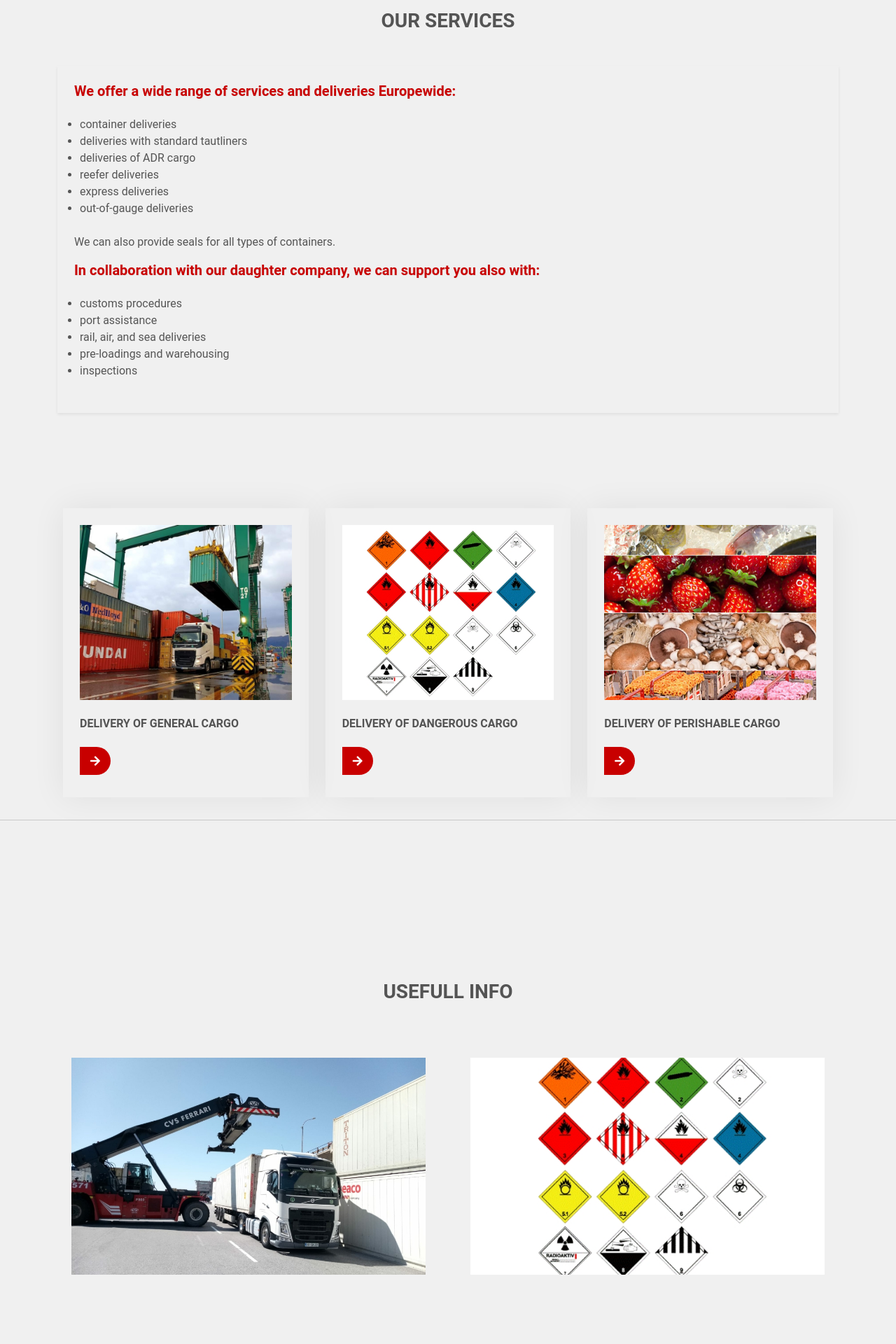
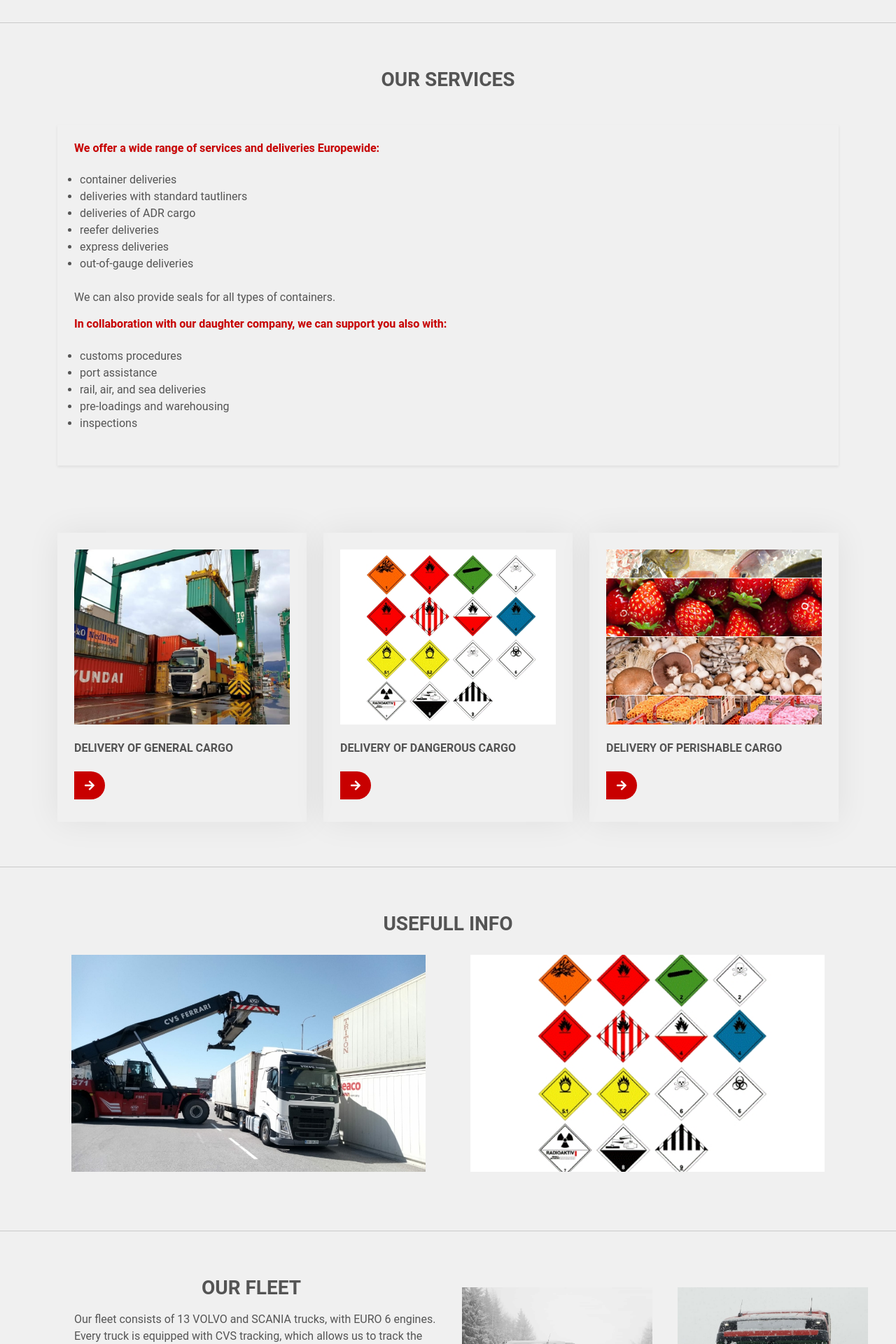
Before and after one commit to amtechweb/le-log, a Flask app: page / in a window 1280 px wide. Shown: the part 2556-4476 px from the top of the page at 70% size. Run offline with Flask 2, Linux system fonts and the light colour scheme; some libraries are stand-ins or nearby versions.

Commit message:
updated version

```diff
--- a/static/css/style.css
+++ b/static/css/style.css
@@ -1,3 +1,5 @@
+
+
 :root {
     --primary: #FF3E41;
     --secondary: #51CFED;
@@ -173,6 +175,20 @@ overflow: hidden;
 
 /* Header */
 @media (max-width: 768px) {
+#carousel-text p,#carousel-text2 p{
+font-size:16px !important;
+font-weight:bold !important;
+}
+
+p{
+font-size:15px !important;
+}
+
+li{
+font-size:15px !important;
+}
+
+
     .header-carousel .owl-carousel-item {
         position: relative;
         height: 450px;
@@ -396,7 +412,7 @@ object-fit: cover;
 
 /* Common styles for both desktop and mobile */
 .info-container .image-container {
-    margin-top: 50px;
+
     position: relative;
     width: 100%;
 }
@@ -450,6 +466,10 @@ object-fit: cover;
         color: white;
         display: block;
     }
+
+
+
+
 }
 
 @media (max-width: 768px) {
@@ -538,8 +558,3 @@ object-fit: cover;
 .footer .copyright a {
     color: var(--light);
 }
-
-.hr {
-    margin-top: 20px;
-    margin-bottom: 20px;
-}
--- a/static/js/second.js
+++ b/static/js/second.js
@@ -12,9 +12,29 @@ document.addEventListener('DOMContentLoaded', (event) => {
                 navLink.classList.remove('active');
             }
         });
-    }, { threshold: 0.1 });
+    }, { threshold: 0.5 });
 
     sections.forEach(section => {
         observer.observe(section);
     });
+
+    // Function to scroll to section with an offset
+    const scrollToSection = (id) => {
+        const section = document.querySelector(id);
+        const offset = 100; // Adjust this offset as needed
+        const sectionPosition = section.offsetTop - offset;
+        window.scrollTo({
+            top: sectionPosition,
+            behavior: 'smooth'
+        });
+    };
+
+    // Adding click event listeners to nav links
+    navLinks.forEach(navLink => {
+        navLink.addEventListener('click', (event) => {
+            event.preventDefault();
+            const targetId = navLink.getAttribute('href');
+            scrollToSection(targetId);
+        });
+    });
 });
--- a/templates/containers.html
+++ b/templates/containers.html
@@ -63,8 +63,8 @@
                 <a href="/#contact" class="nav-item nav-link">Contact</a>
             </div>
             <div class="language px-2 mx-2 my-2 px-2">
-                <a href=""><img src="static/img/flag1.png" alt="lelog-slo" width="30" height="auto"></a>
-                 <a href=""><img src="static/img/uk.png" alt="lelog-eng" width="30" height="auto"></a>
+                <a href="/slopage"><img src="static/img/flag1.png" alt="lelog-slo" width="30" height="auto"></a>
+                 <a href="/"><img src="static/img/uk.png" alt="lelog-eng" width="30" height="auto"></a>
             </div>
 
         </div>
@@ -78,7 +78,7 @@
     </div>
 </div>
       <div class="wow fadeInUp " data-wow-delay="0.1s">
-                <h3 class="text-center text-uppercase mb-4 mt-4">Info about containers</h3>
+                <h4 class="text-center text-uppercase mb-4 mt-4">Info about containers</h4>
             </div>
    <div class="container mt-4">
     <div class="row">
--- a/templates/index.html
+++ b/templates/index.html
@@ -74,18 +74,18 @@
 
     <!-- Carousel Start -->
 
-    <div class="container-fluid p-0 ">
+    <div class="container-fluid mb-5  p-0 ">
         <div class="owl-carousel header-carousel position-relative ">
             <div class="owl-carousel-item position-relative">
                 <img class="img-fluid" src="static/img/carousel-1.jpg" alt="">
                 <div class="position-absolute top-0 start-0 w-100 h-100 d-flex align-items-center" style="background: rgba(6, 3, 21, .5);">
                     <div class="container">
                         <div class="row justify-content-start">
-                            <div class="col-10 col-lg-8">
-                                <p class="fs-5 fw-medium text-white mb-4 pb-2">Experienced trucking company,
+                            <div class="col-10 col-lg-8" id="carousel-text">
+                                <p class="fs-4 fw-medium text-white mb-4 pb-2">Experienced trucking company,
                                     <br>
                                     known by it’ s authentic and genuine approach.</p>
-                                <h2 class=" text-white animated slideInDown mb-4">"No location IS TOO FAR, <span class="text-primary">WE ARE EVERYWHERE </span> YOU NEED US TO BE"</h2>
+                                <h3 class=" text-white animated slideInDown mb-4">"NO LOCATION IS TOO FAR, <span class="text-primary">WE ARE EVERYWHERE </span> YOU NEED US TO BE"</h3>
                                 <a href="#about" class="btn btn-primary py-md-3 px-md-5 me-3 animated slideInLeft">Read More</a>
 
                             </div>
@@ -98,11 +98,11 @@
                 <div class="position-absolute top-0 start-0 w-100 h-100 d-flex align-items-center" style="background: rgba(6, 3, 21, .5);">
                     <div class="container">
                         <div class="row justify-content-start">
-                           <div class="col-10 col-lg-8">
-                                <p class="fs-5 fw-medium text-white mb-4 pb-2">Experienced trucking company,
+                           <div class="col-10 col-lg-8" ID="carousel-text2">
+                                <p class="fs-4 fw-medium text-white mb-4 pb-2">Experienced trucking company,
                                     <br>
                                     known by it’ s authentic and genuine approach.</p>
-                                <h2 class=" text-white animated slideInDown mb-4">"No location IS TOO FAR, <span class="text-primary">WE ARE EVERYWHERE </span> YOU NEED US TO BE"</h2>
+                                <h3 class=" text-white animated slideInDown mb-4">"NO LOCATION IS TOO FAR, <span class="text-primary">WE ARE EVERYWHERE </span> YOU NEED US TO BE"</h3>
                                 <a href="#about" class="btn btn-primary py-md-3 px-md-5 me-3 animated slideInLeft">Read More</a>
 
                             </div>
@@ -116,8 +116,8 @@
 
     <!-- About Start -->
     <section id="about" class="section-">
-    <div class=" container-fluid overflow-hidden py-5 px-lg-0">
-        <div class="container about  py-5 px-lg-0">
+    <div class=" container-fluid py-5 overflow-hidden px-lg-0">
+        <div class="container about  px-lg-0">
             <div class="row g-5 mx-lg-0">
            <div class="col-lg-6 ps-lg-0 wow fadeInLeft" data-wow-delay="0.1s" style="min-height: 400px;">
     <div class="position-relative h-100">
@@ -160,11 +160,11 @@ way, making sure that their cargo is in safe hands.</p>
     </div>
 
     <!-- About End -->
+  <hr class="hr">
 
-<hr class="hr">
     <!-- Fact Start -->
-    <div class="container-xxl py-3">
-        <div class="container py-3">
+    <div class="container-xxl py-5">
+        <div class="container py-5">
             <div class="row g-5">
                 <div class="col-lg-12 wow fadeInUp" data-wow-delay="0.1s">
                     <h3 class="mb-3 text-center">LE-LOG IN NUMBERS</h3>
@@ -199,12 +199,12 @@ way, making sure that their cargo is in safe hands.</p>
             </div>
         </div>
     </div>
-<div class="container">
-  <div class="row g-3 mb-4">
+<div class="container py-5">
+  <div class="row g-3 ">
     <div class="col-md-6 wow fadeInLeft" data-wow-delay="0.5s">
       <div class="text-center ">
         <h4 class="card-title">OUR MISSION</h4>
-        <p class="card-text ">Our mission is to continue with our reliable service and personal approach towards clients. We want for every client to feel special and unique, as we feel it.</p>
+        <p class="card-text  ">Our mission is to continue with our reliable service and personal approach towards clients. We want for every client to feel special and unique, as we feel it.</p>
       </div>
       <div class="img1 text-center mt-4">
         <img src="static/img/office.jpg" class="img-fluid rounded-3" alt="Office 1">
@@ -213,7 +213,7 @@ way, making sure that their cargo is in safe hands.</p>
     <div class="col-md-6 wow fadeInRight" data-wow-delay="0.6s">
       <div class="text-center">
         <h4 class="card-title">OUR VISION</h4>
-        <p class="card-text">Our vision is expanding our feet every year, welcoming new team members and supporting more clients into achieving their business goals. We believe that together, we are stronger!</p>
+        <p class="card-text ">Our vision is expanding our feet every year, welcoming new team members and supporting more clients into achieving their business goals. We believe that together, we are stronger!</p>
       </div>
       <div class="img2 text-center">
         <img src="static/img/cert.jpg" class="img-fluid rounded-3" alt="Office 2">
@@ -224,19 +224,19 @@ way, making sure that their cargo is in safe hands.</p>
 
 </section>
     <!-- Fact End -->
+  <hr class="hr">
 
-<hr class="hr">
     <!-- Service Start -->
     <section id="service" class="section">
-    <div class="container-xxl py-5">
-        <div class="container py-5 mt-4">
+    <div class="container-xxl">
+        <div class="container py-5 ">
             <div class="wow fadeInUp" data-wow-delay="0.1s">
                 <h3 class="text-center text-uppercase">Our Services</h3>
             </div>
             <div class="row g-4 mt-4  justify-content-center">
     <div class="col-md-12 col-lg-12 wow fadeInLeft" data-wow-delay="0.2s">
         <div class="service-item p-4 shadow-sm" style="height: auto;">
-            <h5 class="mb-3 wow fadeInUp text-primary" style="text-shadow: #E5E5E5 1px 1px 1px;" data-wow-delay="0.4s">We offer a wide range of services and deliveries Europewide:</h5>
+            <h6 class="mb-3 wow fadeInUp text-primary" style="text-shadow: #E5E5E5 1px 1px 1px;" data-wow-delay="0.4s">We offer a wide range of services and deliveries Europewide:</h6>
             <ul class="service1 wow fadeInLeft p-2" data-wow-delay="0.2s">
                 <li>container deliveries</li>
                 <li>deliveries with standard tautliners</li>
@@ -247,7 +247,7 @@ way, making sure that their cargo is in safe hands.</p>
             </ul>
             <p class="service1 wow fadeInLeft" data-wow-delay="0.2s"> We can also provide seals for all types of containers. </p>
 
-            <h5 class="mb-3 wow fadeInUp text-primary" style="text-shadow: #E5E5E5 1px 1px 1px;" data-wow-delay="0.6s">In collaboration with our daughter company, we can support you also with:</h5>
+            <h6 class="mb-3 wow fadeInUp text-primary" style="text-shadow: #E5E5E5 1px 1px 1px;" data-wow-delay="0.6s">In collaboration with our daughter company, we can support you also with:</h6>
             <ul class="service1 wow fadeInLeft p-2" data-wow-delay="0.2s">
                 <li>customs procedures</li>
                 <li>port assistance</li>
@@ -261,8 +261,8 @@ way, making sure that their cargo is in safe hands.</p>
         </div>
     </div>
         </section>
-                <div class="container">
-                <div class="row g-4 mt-2 p-2 mb-4">
+                <div class="container py-5">
+                <div class="row g-4">
                  <div class="col-md-6 col-lg-4 wow fadeInUp" data-wow-delay="0.6s">
                     <div class="service-item p-4">
                         <div class="overflow-hidden mb-4">
@@ -295,17 +295,17 @@ way, making sure that their cargo is in safe hands.</p>
             </div>
                     </div>
     <!-- Service End -->
-<hr class="hr">
+  <hr class="hr">
 
 <!-- Usefull info -->
-<section id="info" class="section mt-5 d-flex  align-items-center" style="min-height:100vh;">
-    <div class="container py-4 info-container ">
+<section id="info" class="section">
+    <div class="container py-5 info-container ">
         <div class="row">
             <div class="wow fadeInUp" data-wow-delay="0.1s">
-                <h3 class="text-center text-uppercase">Usefull info</h3>
+                <h3 class="text-center text-uppercase ">Usefull info</h3>
             </div>
             <div class="col-sm">
-                <div class="wow fadeInUp" data-wow-delay="0.2s">
+                <div class="wow fadeInUp" data-wow-delay="0.3s">
                     <div class="image-container">
                         <a href="/containers">
                             <img src="static/img/21.jpg" alt="Truck and Trailers">
@@ -320,7 +320,7 @@ way, making sure that their cargo is in safe hands.</p>
                 </div>
             </div>
             <div class="col-sm">
-                <div class="wow fadeInUp" data-wow-delay="0.2s">
+                <div class="wow fadeInUp" data-wow-delay="0.4s">
                     <div class="image-container">
                         <a href="/adr">
                             <img src="static/img/dangerous.jpg" alt="Transportation">
@@ -337,14 +337,14 @@ way, making sure that their cargo is in safe hands.</p>
         </div>
     </div>
 </section>
-<hr class="hr">
  <!-- Fleet -->
-<section id="fleet" class="section" style="min-height:100vh;  display:flex; align-items:center;">
-    <div class="container-fluid py-4">
-        <div class="container feature">
+    <hr class="hr">
+<section id="fleet" class="section">
+    <div class="container-fluid">
+        <div class="container feature py-5">
             <div class="row g-2 mx-0">
-                <div class="col-lg-6 feature-text wow fadeInUp" data-wow-delay="0.1s">
-                    <h3 class="mb-4 text-center">OUR FLEET</h3>
+                <div class="col-lg-6 feature-text wow fadeInUp" data-wow-delay="0.2s">
+                    <h3 class="text-center mb-3 ">OUR FLEET</h3>
                     <div class="d-flex mb-3 wow fadeInUp" data-wow-delay="0.3s">
                         <div class="ms-4">
                             <p class="mb-2">Our fleet consists of 13 VOLVO and SCANIA trucks, with EURO 6 engines.
@@ -359,10 +359,10 @@ way, making sure that their cargo is in safe hands.</p>
                         </div>
                     </div>
                 </div>
-                <div class="col-lg-3 pe-0 wow fadeInRight">
+                <div class="col-lg-3 pe-0 wow fadeInRight" data-wow-delay="0.4s">
                     <img class="img-fluid p-3" src="static/img/3.jpg">
                 </div>
-                <div class="col-lg-3 pe-0 wow fadeInRight">
+                <div class="col-lg-3 pe-0 wow fadeInRight" data-wow-delay="0.4s">
                     <img class="img-fluid p-3" src="static/img/19.jpg">
                 </div>
             </div>
@@ -375,7 +375,7 @@ way, making sure that their cargo is in safe hands.</p>
     <div class="container-xxl py-4">
         <div class="container py-4">
             <div class="row g-4 align-items-center">
-                <div class="col-lg-5 wow fadeInUp" data-wow-delay="0.1s">
+                <div class="col-lg-5 wow fadeInUp" data-wow-delay="0.2s">
                     <h3 class="mb-4 text-center">CONTACT US</h3>
                     <div class="d-flex align-items-center justify-content-center">
                         <i class="fa fa-headphones fa-2x flex-shrink-0 text-primary"></i>
@@ -385,7 +385,7 @@ way, making sure that their cargo is in safe hands.</p>
                     </div>
                 </div>
                 <div class="col-lg-7">
-                    <div class="bg-light text-center p-4 wow fadeIn" data-wow-delay="0.5s">
+                    <div class="bg-light text-center p-4 wow fadeInUp" data-wow-delay="0.3s">
                         <form action="/contact" method="post">
                             <div class="row g-3">
                                 <div class="col-12 col-sm-6">
@@ -433,7 +433,7 @@ way, making sure that their cargo is in safe hands.</p>
                     <a href="mailto:info@le-log.si" style="color:white;" class="mb-2"><i class="fa fa-envelope me-3"></i>info@le-log.si</a>
                     <div class="d-flex pt-4">
                         <a class="btn btn-outline-light btn-social" href="https://www.facebook.com/lelogdoo/"><i class="fab fa-facebook-f"></i></a>
-                        <a class="btn btn-outline-light btn-social" href=""><i class="fab fa-linkedin-in"></i></a>
+                        <a class="btn btn-outline-light btn-social" href="https://www.instagram.com/"><i class="fab fa-linkedin-in"></i></a>
                     </div>
                 </div>
                 <div class="col-lg-6 col-md-6">
@@ -446,7 +446,23 @@ way, making sure that their cargo is in safe hands.</p>
                 </div>
               </div>
             </div>
-     </div>
+      <div class="container">
+            <div class="copyright">
+                <div class="row">
+                    <div class="col-md-6 text-center text-md-start mb-3 mb-md-0">
+                        &copy; <a class="border-bottom" href="#">Le-Log d.o.o</a>, All Right Reserved.
+                    </div>
+                    <div class="col-md-6 text-center text-md-end">
+                        <!--/*** This template is free as long as you keep the footer author’s credit link/attribution link/backlink. If you'd like to use the template without the footer author’s credit link/attribution link/backlink, you can purchase the Credit Removal License from "https://htmlcodex.com/credit-removal". Thank you for your support. ***/-->
+                        Designed By <a class="border-bottom" href="https://htmlcodex.com">HTML Codex</a>
+                        <br>Distributed By <a class="border-bottom" href="https://themewagon.com" target="_blank">ThemeWagon</a>
+                    </div>
+                </div>
+            </div>
+        </div>
+    </div>
+
+
     <!-- Footer End -->
 
 
--- a/templates/service.html
+++ b/templates/service.html
@@ -58,6 +58,7 @@
                 <a href="/" class="nav-item nav-link">Home</a>
                 <a href="/#about" class="nav-item nav-link">About</a>
                 <a href="/#service" class="nav-item nav-link">Services</a>
+                <a href="#info" class="nav-item nav-link">Usefull info</a>
                 <a href="/#fleet" class="nav-item nav-link">Our Fleet</a>
                 <a href="/#contact" class="nav-item nav-link">Contact</a>
             </div>
@@ -74,7 +75,7 @@
     <div class="container mt-4">
     <div class="row">
         <div class="col-12">
-            <a href="/#service" class="btn btn-primary">Back to Homepage</a>
+            <a href="/#service" class="btn btn-primary">Back to Services</a>
         </div>
     </div>
 
```
Also changed, not shown: app.py (+11 -2 lines), templates/adr.html (+5 -4 lines), templates/sloadr.html (+15 -14 lines), templates/slocontainers.html (+14 -14 lines), templates/slopage.html (+20 -20 lines), templates/sloservice.html (+14 -13 lines).
